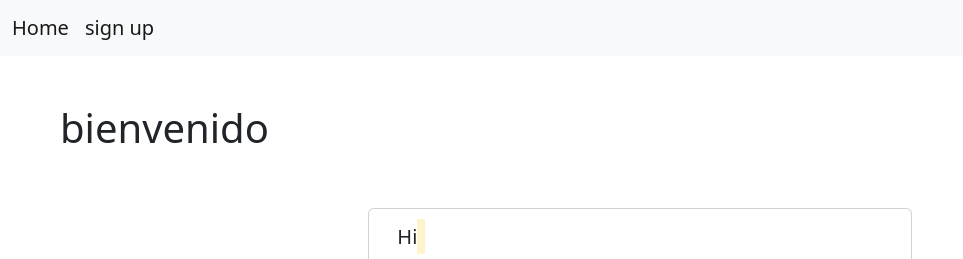
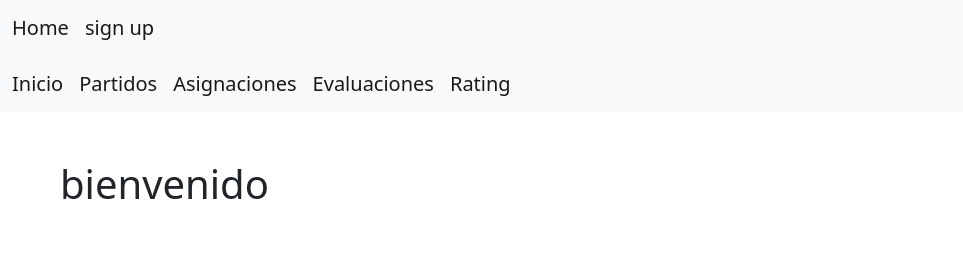
Before and after one commit to KamiALK/spartanv2, a Python web app: template fastapi/templates/user.html in a window 1280 px wide. Shown: the top 259 px of the page, without its empty margins (0-963 px from the left). Run offline with Jinja, Linux system fonts and the light colour scheme; the template is opened without the code that fills it, so the values that code supplies are empty.

Commit message:
agreue matplolib

```diff
--- /dev/null
+++ b/fastapi/templates/components/horizontal.html
@@ -0,0 +1,42 @@
+{% block horizontal %}
+  <header>
+
+    <nav class="navbar navbar-expand-lg bg-light">
+      <div class="container-fluid">
+        <a class="navbar-brand" href="/users/me/">Inicio</a>
+        <button
+          class="navbar-toggler"
+          type="button"
+          data-bs-toggle="collapse"
+          data-bs-target="#navbarNav"
+          aria-controls="navbarNav"
+          aria-expanded="false"
+          aria-label="Toggle navigation"
+        >
+          <span class="navbar-toggler-icon"></span>
+        </button>
+        <div class="collapse navbar-collapse" id="navbarNav">
+          <ul class="navbar-nav">
+            <li class="nav-item">
+              <a class="navbar-brand" aria-current="page" href="/usuarios/registro">Partidos</a
+              >
+            </li>
+            <li class="nav-item">
+              <a class="navbar-brand" aria-current="page" href="/usuarios/registro">Asignaciones</a
+              >
+            </li>
+            <li class="nav-item">
+              <a class="navbar-brand" aria-current="page" href="/usuarios/registro">Evaluaciones</a
+              >
+            </li>
+            <li class="nav-item">
+              <a class="navbar-brand" aria-current="page" href="/usuarios/registro">Rating</a
+              >
+            </li>
+          </ul>
+
+        </div>
+      </div>
+    </nav>
+  </header>
+{% endblock %}
--- /dev/null
+++ b/fastapi/templates/components/mi_data.html
@@ -0,0 +1,23 @@
+{%block mi_data %}
+
+<div class="row m-sm-5 m-3">
+  <h1 class="col">bienvenido</h1>
+</div>
+
+<div class="row justify-content-center">
+  <div class="card col-5">
+    <div class="card-body">
+      <h5 class="card-title">Hi <mark>{{ current_user.username }}</mark></h5>
+      <p class="card-text">This is a list with your data.</p>
+    </div>
+    <ul class="list-group list-group-flush">
+      <li class="list-group-item">Firstname: <mark>{{ current_user.nombre }}</mark></li>
+      <li class="list-group-item">Lastname: <mark>{{ current_user.apellido }}</mark></li>
+      <li class="list-group-item">Email: <mark>{{ current_user.email }}</mark></li>
+      <!-- Add more fields as needed -->
+    </ul>
+  </div>
+</div>
+
+
+{% endblock %}
--- a/fastapi/templates/user.html
+++ b/fastapi/templates/user.html
@@ -1,23 +1,18 @@
-{% extends "components/layout.html" %} {% block title %}Profile{% endblock %} {%
-block content %}
-<div class="row m-sm-5 m-3">
-  <h1 class="col">bienvenido</h1>
-</div>
 
-<div class="row justify-content-center">
-  <div class="card col-5">
-    <div class="card-body">
-      <h5 class="card-title">Hi <mark>{{ current_user.username }}</mark></h5>
-      <p class="card-text">This is a list with your data.</p>
-    </div>
-    <ul class="list-group list-group-flush">
-      <li class="list-group-item">Firstname: <mark>{{ current_user.nombre }}</mark></li>
-      <li class="list-group-item">Lastname: <mark>{{ current_user.apellido }}</mark></li>
-      <li class="list-group-item">Email: <mark>{{ current_user.email }}</mark></li>
-      <!-- Add more fields as needed -->
-    </ul>
-  </div>
-</div>
+{% extends "components/layout.html" %}
+{% block title %}Profile{% endblock %}
+
+
+
+
+
+{%block content %}
+<!-- lista horizontal menu -->
+{% include "components/horizontal.html" %}
+
+<!-- informacion de mi usuario -->
+{% include "components/mi_data.html" %}
+
 
 
 {% endblock %}
```
Also changed, not shown: fastapi/requirements.txt (+9 -3 lines), 7 other files.
